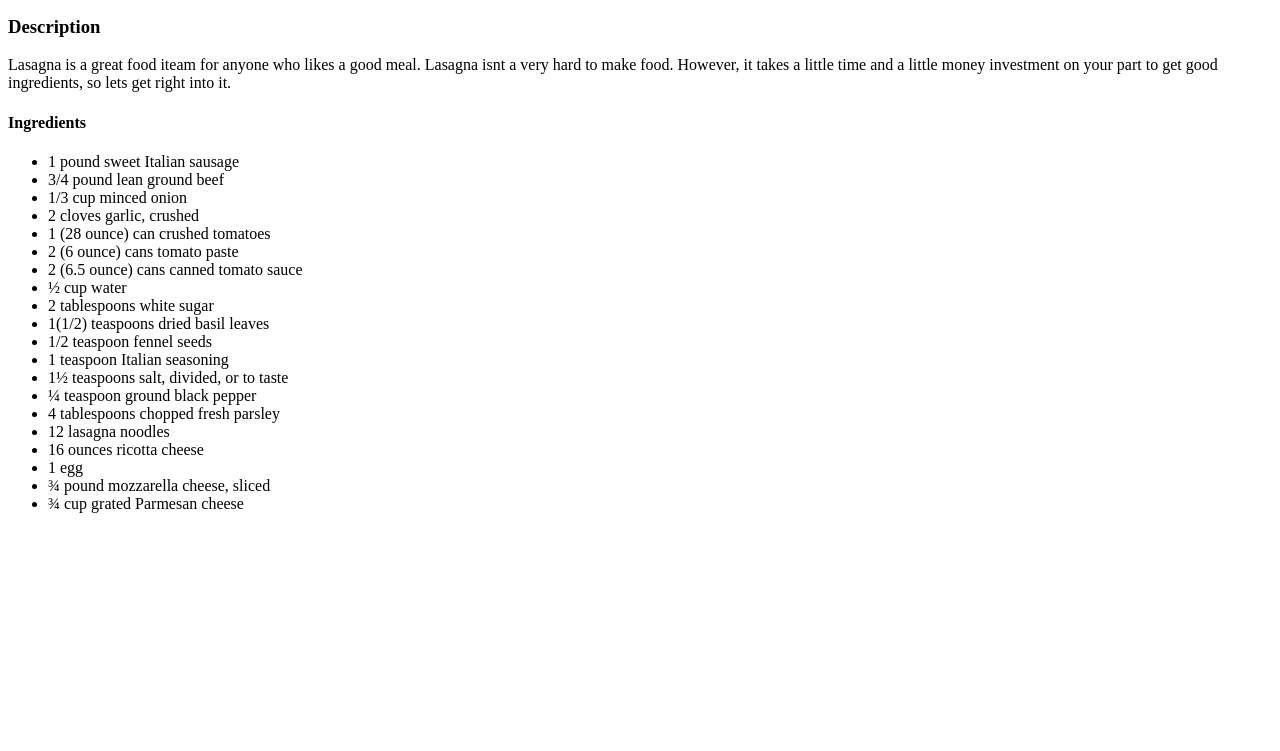
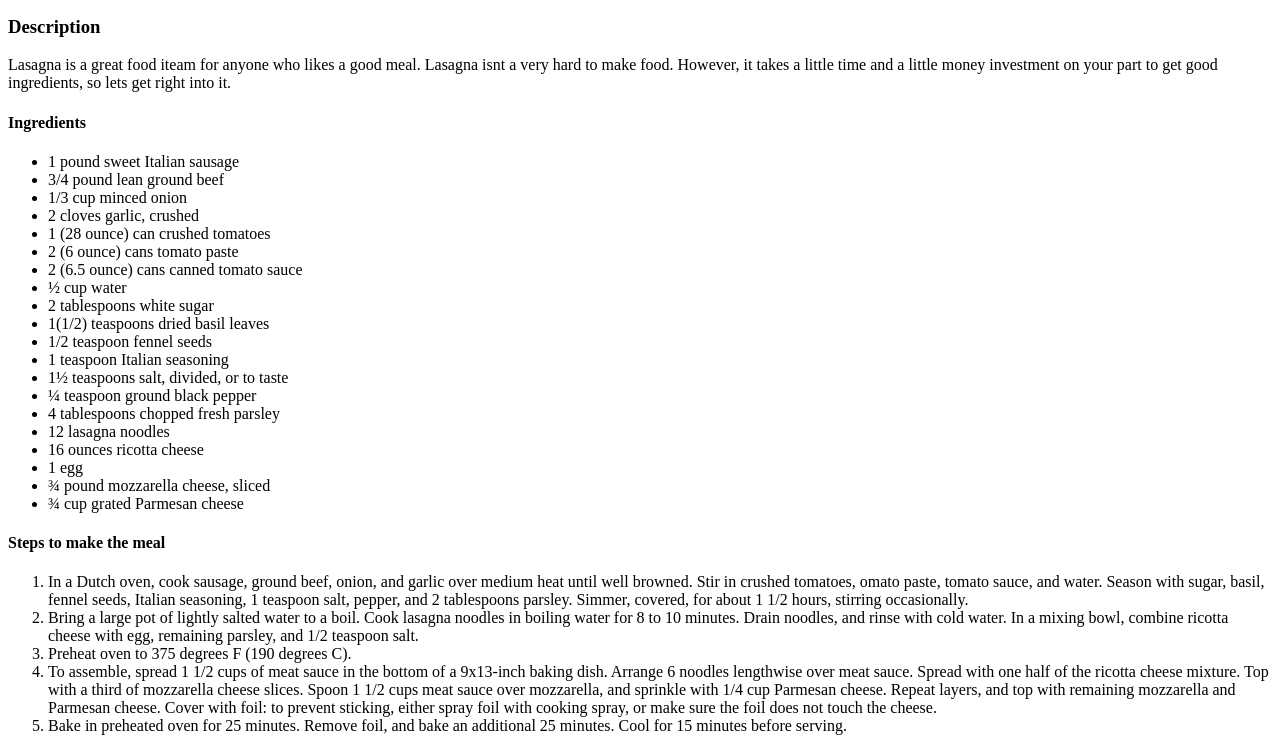
Before and after one commit to ben-m2002/RecipesProject, a plain HTML site: page recipes/Lasagna.html in a window 1280 px wide. Shown: the part 101-852 px from the top of the page. Before the commit the page ends 800 px from the top, so only its background shows below. Drawn offline with Linux system fonts and the light colour scheme.

Commit message:
Add reciep steps to Lasagna
Created an ordered list for the steps in making lasagna

```diff
--- a/recipes/Lasagna.html
+++ b/recipes/Lasagna.html
@@ -36,5 +36,42 @@
             <li>¾ pound mozzarella cheese, sliced</li>
             <li>¾ cup grated Parmesan cheese</li>
         </ul>
+        <h4>Steps to make the meal</h4>
+        <ol>
+            <li>
+                In a Dutch oven, cook sausage, ground beef, onion, and garlic over
+                 medium heat until well browned. Stir in crushed tomatoes,
+                 omato paste, tomato sauce, and water. Season with sugar, basil,
+                 fennel seeds, Italian seasoning, 1 teaspoon salt, pepper, and 2
+                 tablespoons parsley. Simmer, covered, for about 1 1/2 hours,
+                 stirring occasionally.
+            </li>
+            <li>
+                Bring a large pot of lightly salted water to a boil.
+                Cook lasagna noodles in boiling water for 8 to 10 minutes.
+                Drain noodles, and rinse with cold water. In a mixing bowl, combine
+                ricotta cheese with egg, remaining parsley, and 1/2 teaspoon salt.
+            </li>
+            <li>
+                Preheat oven to 375 degrees F (190 degrees C).
+            </li>
+            <li>
+                To assemble, spread 1 1/2 cups of meat sauce in the bottom of a 9x13-inch
+                baking dish. Arrange 6 noodles lengthwise over meat sauce.
+                Spread with one half of the ricotta cheese mixture.
+                Top with a third of mozzarella cheese slices.
+                Spoon 1 1/2 cups meat sauce over mozzarella,
+                and sprinkle with 1/4 cup Parmesan cheese. Repeat layers,
+                and top with remaining mozzarella and Parmesan cheese.
+                Cover with foil: to prevent sticking, either spray foil
+                with cooking spray, or make sure the foil does not touch
+                the cheese.
+            </li>
+            <li>
+                Bake in preheated oven for 25 minutes. Remove foil,
+                and bake an additional 25 minutes. Cool for 15 minutes before
+                serving.
+            </li>
+        </ol>
     </body>
 </html>
```
